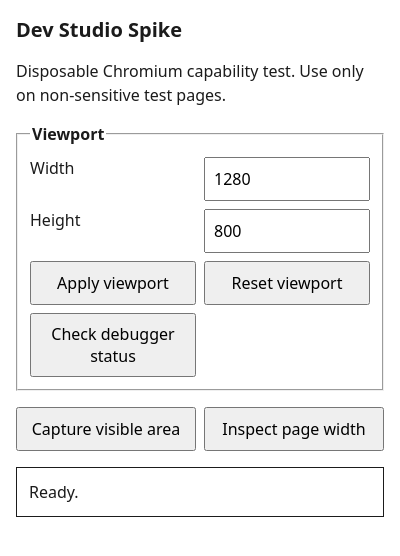
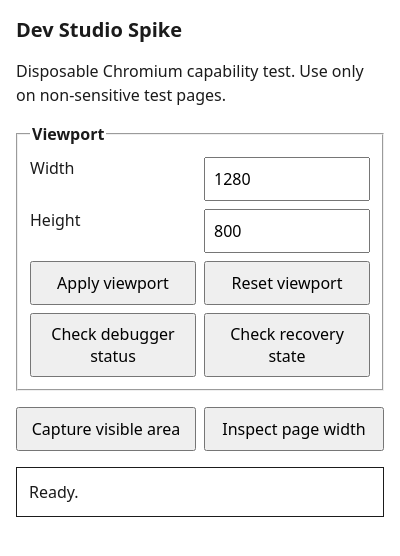
Before and after one commit to Humaicraft/Humaicraft-Dev-Studio, a browser extension: page spikes/chromium-extension/popup.html in a window 400 px wide. Drawn offline with Linux system fonts and the light colour scheme.

Commit message:
spike: expose recovery-state diagnostics

```diff
--- a/spikes/chromium-extension/popup.html
+++ b/spikes/chromium-extension/popup.html
@@ -21,6 +21,7 @@
           <button type="submit">Apply viewport</button>
           <button id="reset" type="button">Reset viewport</button>
           <button id="debugger-status" type="button">Check debugger status</button>
+          <button id="recovery-status" type="button">Check recovery state</button>
         </fieldset>
       </form>
 
```
